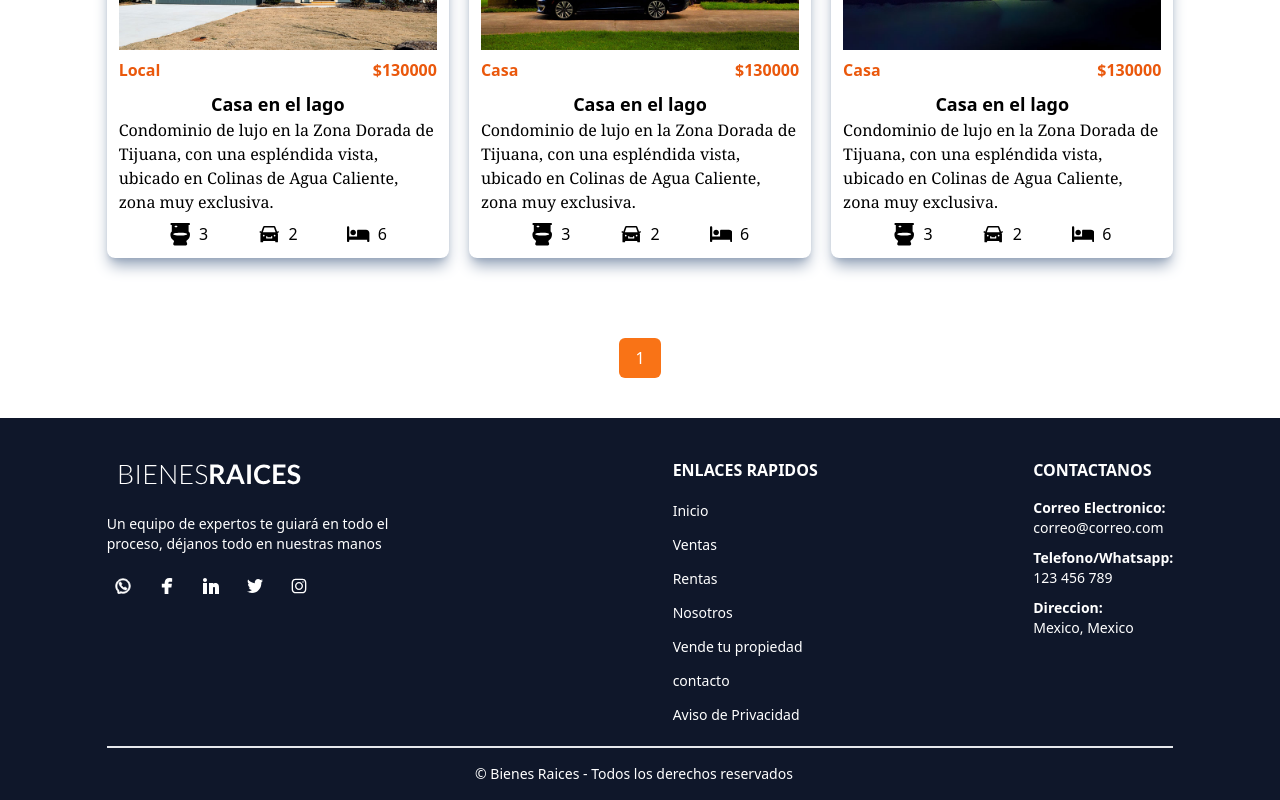
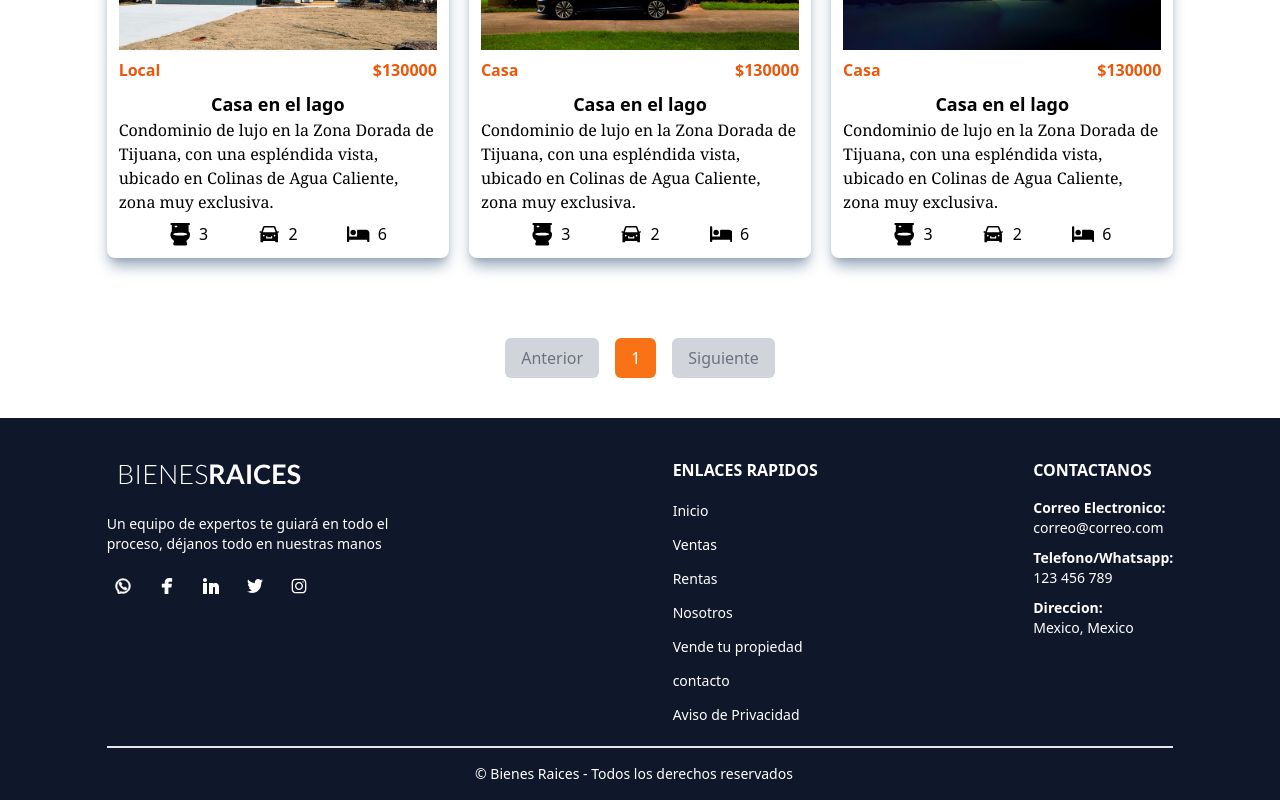
Before and after one commit to Hardash01/bienesraices, a Next.js app: page /rentas in a window 1280 px wide. Shown: the part 1169-1969 px from the top of the page. Built offline with nearby package versions, Linux system fonts and the light colour scheme; what tailwindcss-animated would draw is missing.

Commit message:
botones de paginacion renta

```diff
--- a/components/ListadoRentas.js
+++ b/components/ListadoRentas.js
@@ -28,6 +28,20 @@ export default function ListadoRentas({ rentas }) {
 
     const scrollToTop = () => {
         window.scrollTo({ top: 300, behavior: "smooth" }); // Scroll suave a la parte superior
+    };
+
+    const goToNextPage = () => {
+        if (paginaActual < paginas.length) {
+          setPaginaActual(paginaActual + 1);
+          scrollToTop();
+        }
+    };
+
+      const goToPrevPage = () => {
+        if (paginaActual > 1) {
+          setPaginaActual(paginaActual - 1);
+          scrollToTop();
+        }
     };
 
     return (
@@ -73,6 +87,14 @@ export default function ListadoRentas({ rentas }) {
             </div>
             {/* Agrega controles de paginación */}
             <div className="flex justify-center pb-10">
+                <button
+                    onClick={goToPrevPage}
+                    className={`${
+                    paginaActual === 1 ? "bg-gray-300 text-gray-500" : "bg-orange-500 text-white"
+                    } px-4 py-2 mx-2 rounded-md`}
+                >
+                    Anterior
+                </button>
                 {paginas.map((_, index) => (
                 <button
                     key={index}
@@ -89,6 +111,16 @@ export default function ListadoRentas({ rentas }) {
                     {index + 1}
                 </button>
                 ))}
+                <button
+                    onClick={goToNextPage}
+                    className={`${
+                    paginaActual === paginas.length
+                        ? "bg-gray-300 text-gray-500"
+                        : "bg-orange-500 text-white"
+                    } px-4 py-2 mx-2 rounded-md`}
+                >
+                    Siguiente
+                </button>
             </div>
         </section>
     )
```
